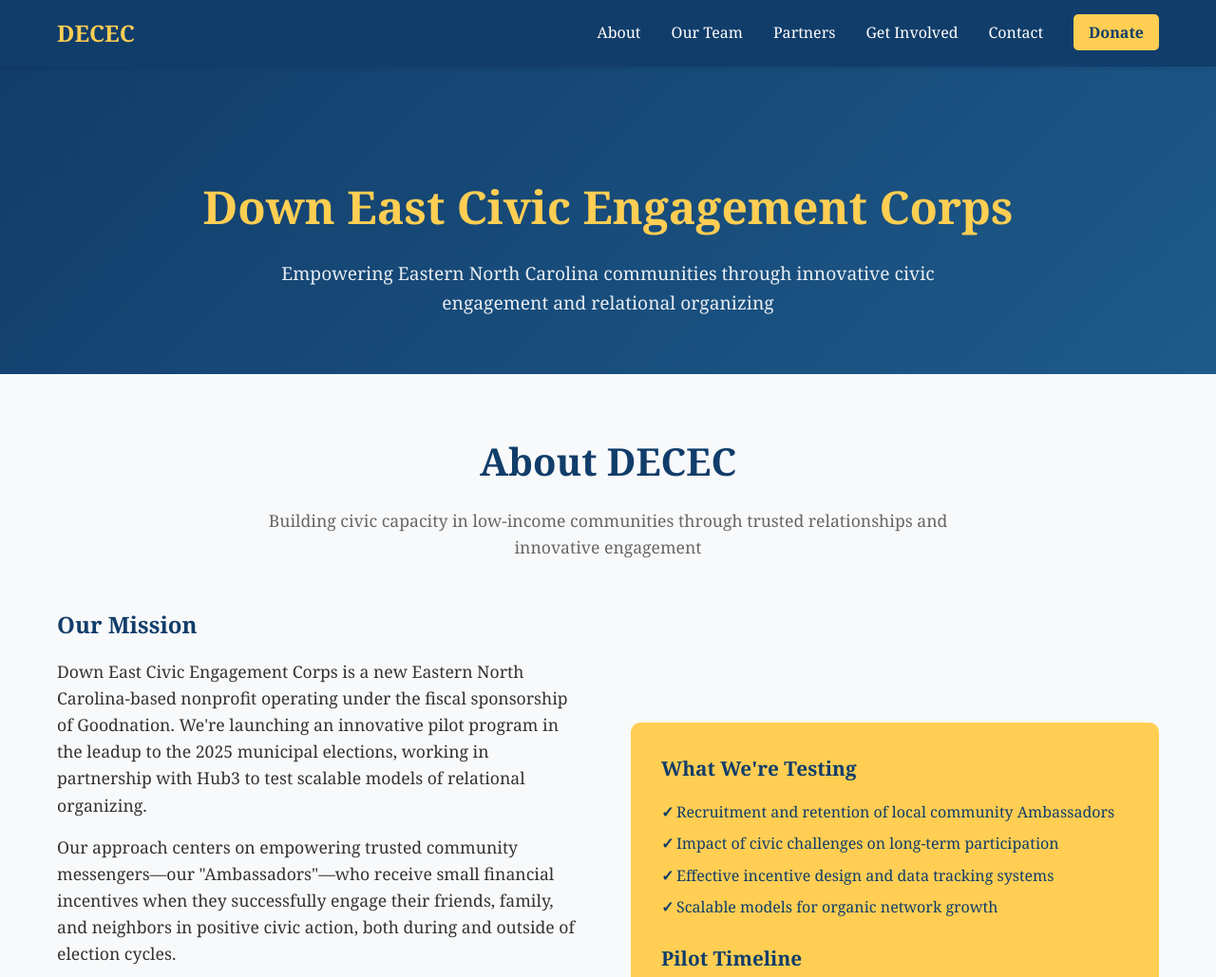
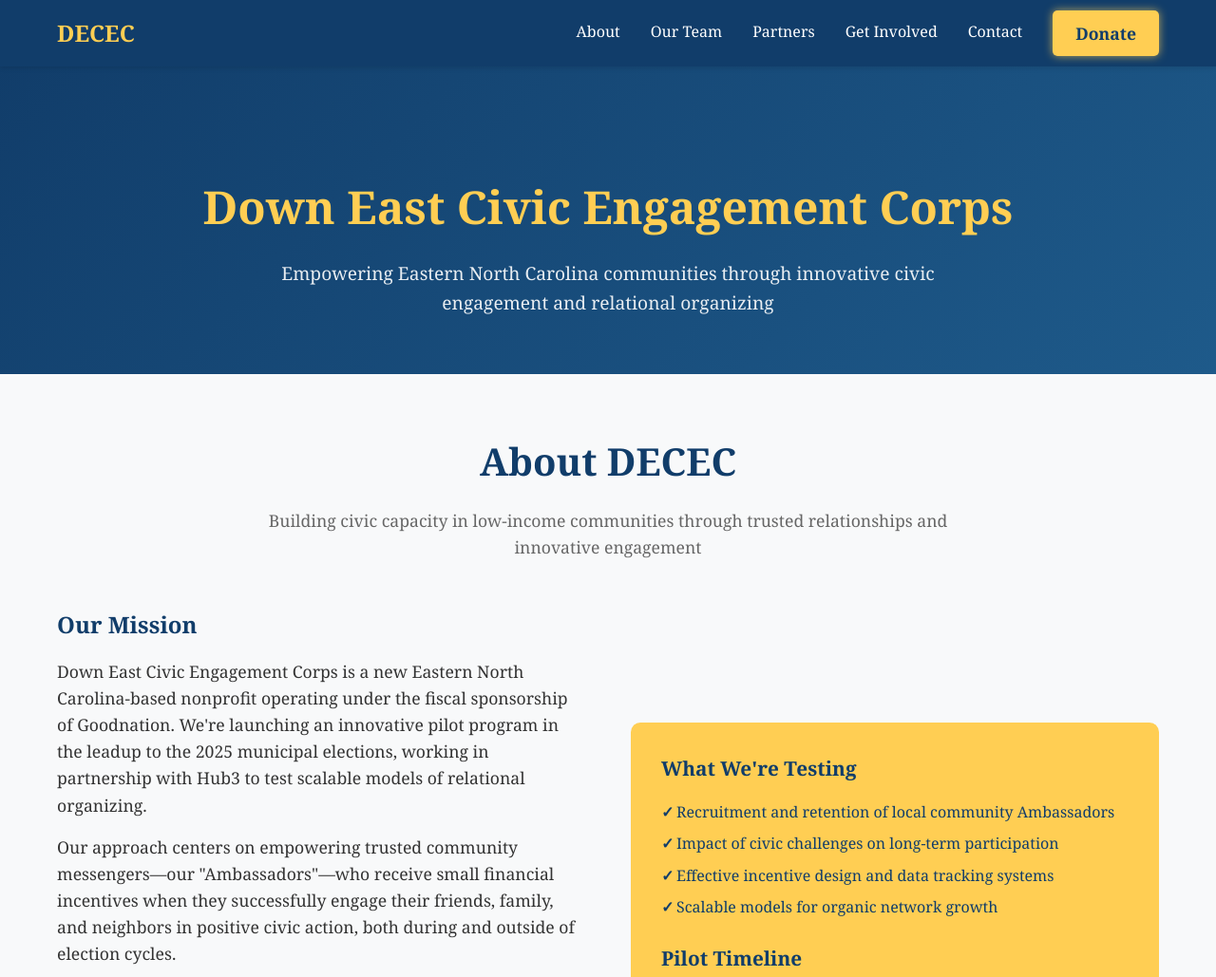
Before and after one commit to kartbala/decec.org, a plain HTML site: page index.html in a window 1280 px wide. Shown: the top 1029 px of the page at 95% size. Drawn offline with Linux system fonts and the light colour scheme.

Commit message:
Enhance donate button style

```diff
--- a/index.html
+++ b/index.html
@@ -67,14 +67,19 @@
         .nav-links .donate-button {
             background-color: #ffce53;
             color: #113d6a;
-            padding: 0.5rem 1rem;
+            padding: 0.75rem 1.5rem;
             border-radius: 5px;
             font-weight: bold;
+            font-size: 1.1rem;
+            box-shadow: 0 0 10px rgba(255, 206, 83, 0.7);
+            transition: background-color 0.3s, transform 0.3s, box-shadow 0.3s;
         }
 
         .nav-links .donate-button:hover {
             background-color: #ffd76a;
             color: #113d6a;
+            transform: scale(1.05);
+            box-shadow: 0 0 15px rgba(255, 215, 106, 0.9);
         }
 
         /* Header */
```
